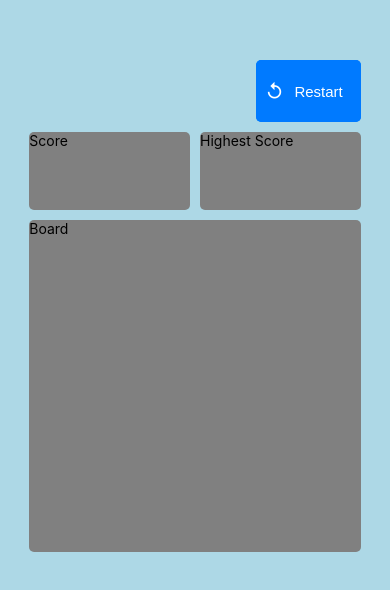
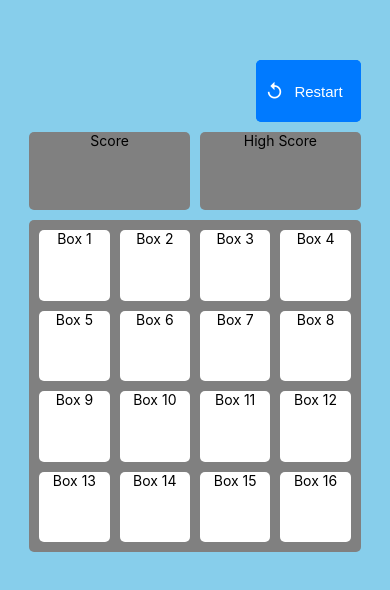
Before and after one commit to de7ign/2048, a React Native app: screen / in a window 390 px wide. Shown: the part 116-706 px from the top of the page. Built offline with nearby package versions, Linux system fonts and the light colour scheme.

Commit message:
update layout
4x4 boxes are now added

```diff
--- a/App.js
+++ b/App.js
@@ -17,6 +17,17 @@ export default class App extends Component<Props> {
   }
   render() {
     const { width } = Dimensions.get("window");
+    const v1 = (
+      <View
+        style={{
+          flex: 1,
+          flexDirection: "row"
+        }}
+      />
+    );
+    const row = [0, 1, 2, 3]; //, 5, 6, 7, 8, 9, 10, 11, 12, 13, 14, 15, 16];
+    const id = [1, 2, 3, 4, 5, 6, 7, 8, 9, 10, 11, 12, 13, 14, 15, 16];
+    const newLocal = 4;
     return (
       <View style={styles.container}>
         <View
@@ -61,7 +72,7 @@ export default class App extends Component<Props> {
               marginEnd: 5
             }}
           >
-            <Text>Score</Text>
+            <Text style={styles.text}>Score</Text>
           </View>
           <View
             style={{
@@ -70,16 +81,34 @@ export default class App extends Component<Props> {
               borderRadius: 5,
               marginStart: 5
             }}
-          ><Text>Highest Score</Text></View>
+          >
+            <Text style={styles.text}>High Score</Text>
+          </View>
         </View>
         <View
           style={{
             backgroundColor: "gray",
             borderRadius: 5,
             width: width * 0.85,
-            height: width * 0.85
+            height: width * 0.85,
+            padding: 5
           }}
-        ><Text>Board</Text></View>
+        >
+          {row.map(key => {
+            return (
+              <View key={"row" + key} style={styles.row}>
+                {row.map(key_ => {
+                  key_ = key_ + 1;
+                  return (
+                    <View key={4 * key + key_} style={styles.box}>
+                      <Text style={styles.text}>Box {4 * key + key_}</Text>
+                    </View>
+                  );
+                })}
+              </View>
+            );
+          })}
+        </View>
       </View>
     );
   }
@@ -90,16 +119,20 @@ const styles = StyleSheet.create({
     flex: 1,
     justifyContent: "center",
     alignItems: "center",
-    backgroundColor: "lightblue"
+    backgroundColor: "skyblue"
   },
-  welcome: {
-    fontSize: 20,
+  row: {
+    flex: 1,
+    flexDirection: "row"
+  },
+  box: {
+    flex: 1,
+    margin: 5,
+    borderRadius: 5,
+    backgroundColor: "white"
+  },
+  text: {
     textAlign: "center",
-    margin: 10
-  },
-  instructions: {
-    textAlign: "center",
-    color: "#333333",
-    marginBottom: 5
+    color: "black"
   }
 });
```
Also changed, not shown: 1 other file (tests, documents, lock files or other folders).
